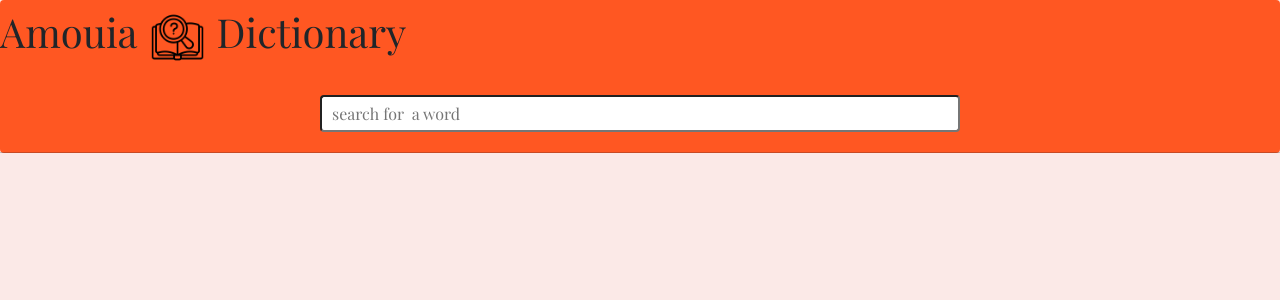
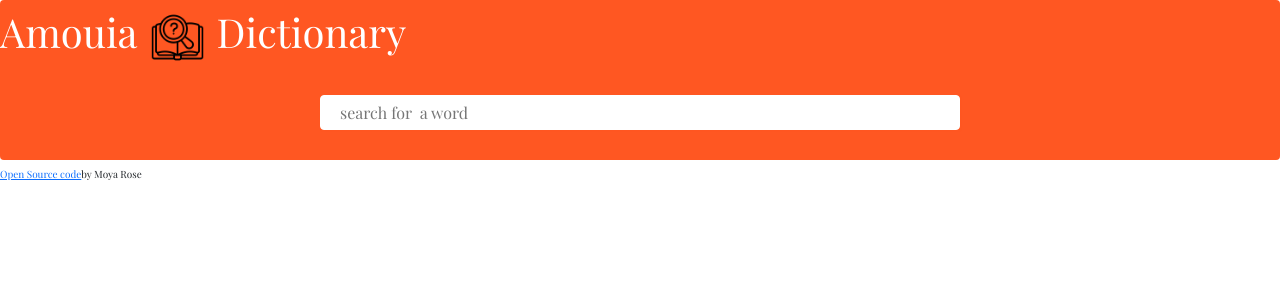
Before and after one commit to Moyauxd/amouia-dictionary, a React (Create React App) app: page / in a window 1280 px wide. Shown: the top 300 px of the page. Built offline with nearby package versions, Linux system fonts and the light colour scheme; no server answers.

Commit message:
created nav bar

```diff
--- a/src/App.css
+++ b/src/App.css
@@ -38,6 +38,6 @@
 }
 
 body {
-  background-color: #fbe9e7;
+  background-color: white;
   font-family: "Playfair Display", serif !important;
 }
--- a/src/App.js
+++ b/src/App.js
@@ -5,6 +5,12 @@ function App() {
   return (
     <div>
       <Search />
+      <small>
+        <a href="https://github.com/Moyauxd/amouia-dictionary">
+          Open Source code
+        </a>
+        by Moya Rose
+      </small>
     </div>
   );
 }
--- a/src/Meaning.js
+++ b/src/Meaning.js
@@ -11,8 +11,7 @@ export default function Meaning(props) {
         return (
           <div key={index}>
             <div className="Definition">
-              Definition:
-              {definition.definition}
+              <strong> Definition:{definition.definition}</strong>
             </div>
             <div className="example">
               {" "}
--- a/src/Search.css
+++ b/src/Search.css
@@ -2,21 +2,25 @@
   background-color: #ff5722;
   border: 1px solid #ff5722 0.3;
   border-radius: 4px;
-  margin: 0 auto Important!;
+  margin: 0 auto;
   box-shadow: 1px 1px 1px #ff5722 0.7;
   width: 100%;
+  padding-bottom: 10px;
 }
 input {
-  border: 1px solid hsl(14, 100%, 57%) 0.5;
+  border: 1px solid white;
   display: block;
   border-radius: 4px;
-  padding: 6px 10px;
+  padding: 6px 19px;
   margin: 20px auto;
   width: 50%;
-  box-shadow: 1px 1px 1px rgba(255, 165, 0 0.5);
+  box-shadow: 1px 1px 1px rgba(255, 87, 34, 0.5);
   line-height: 4px;
 }
 small {
   font-size: 10px;
   text-align: center;
 }
+h1 {
+  color: white;
+}
--- a/src/Search.js
+++ b/src/Search.js
@@ -49,8 +49,6 @@ export default function Search() {
             className="DicSearch"
           />
         </form>
-
-        <hr />
       </div>
       <Result result={results} />
       <Photos photos={photos} />
--- a/src/meaning.css
+++ b/src/meaning.css
@@ -3,7 +3,7 @@
 }
 .word {
   font-size: 25px !important;
-  font-weight: 500px !important;
+  font-weight: 800px !important;
   text-transform: uppercase !important;
 }
 
@@ -36,12 +36,15 @@
 }
 .Synonyms li {
   display: inline-block;
-  padding: 5px 10px;
-  font-size: 11px;
+  padding: 2px 5px;
+  font-size: 13px;
   margin: 5px;
+  border: 1px solid rgba(255, 87, 37, 0.7) !important;
+  border-radius: 10px;
 }
 .Defintion {
   font-weight: bold !important;
+  text-align: justify;
 }
 img {
   border-radius: 6px 6px !important;
@@ -51,9 +54,9 @@ img {
 section {
   background-color: white !important;
   width: 800px !important;
-  border: 1px solid #ff5722 0.3 !important;
+  border: 1px solid rgba(255, 87, 34, 0.3) !important;
   border-radius: 4px !important;
   margin: 20px auto !important;
-  box-shadow: 1px 1px 1px #ff5722 0.7;
+  box-shadow: 1px 1px 1px rgba(255, 87, 37, 0.7) !important;
   padding-bottom: 10px !important;
 }
```
